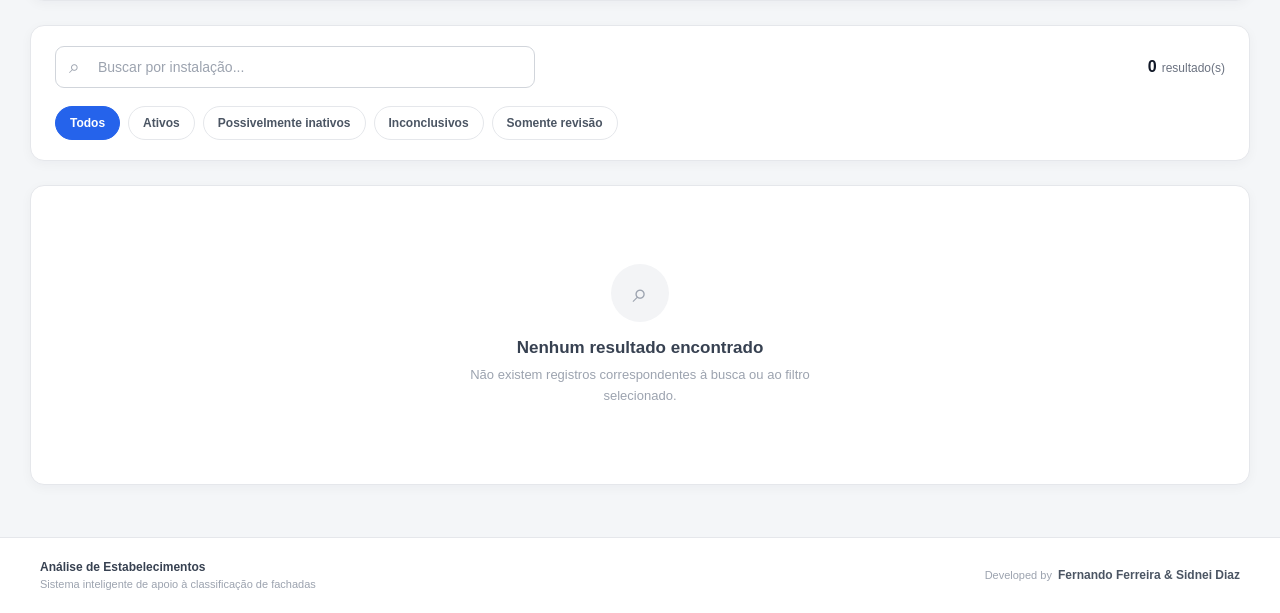
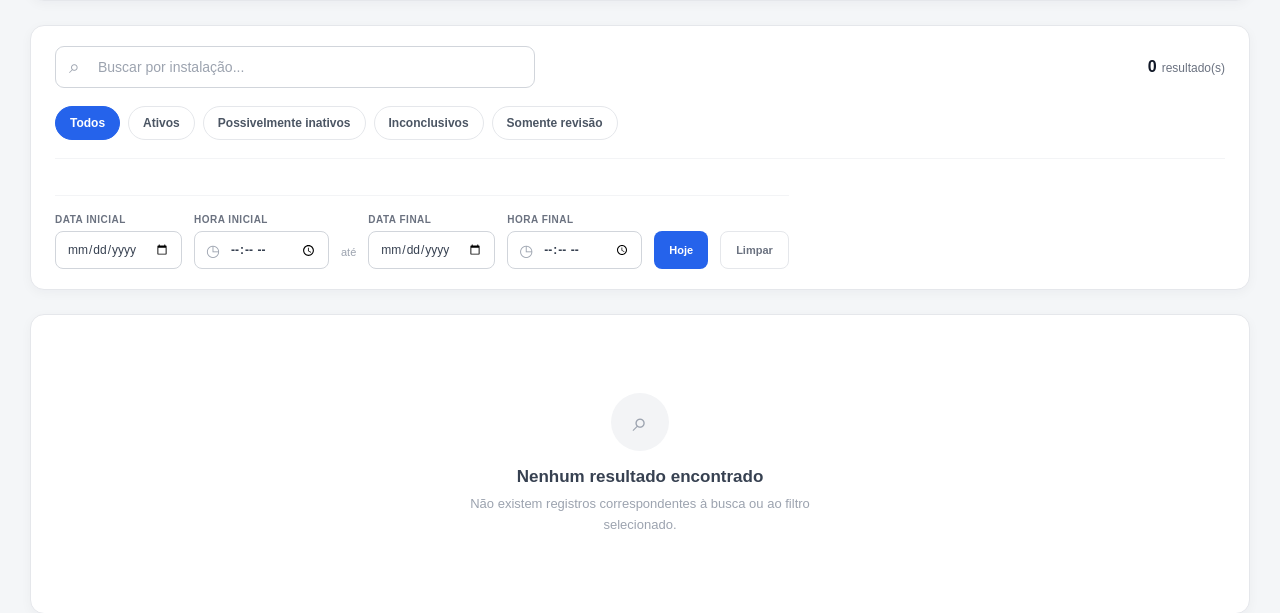
Before and after one commit to nandoalvesferreira20-png/projeto-estabelecimentos, a FastAPI app: page /resultados in a window 1280 px wide. Shown: the part 469-1082 px from the top of the page. Before the commit the page ends 1059 px from the top, so only its background shows below. Run offline with FastAPI, Linux system fonts and the light colour scheme; data that the repository does not hold is empty.

Commit message:
adicionar filtro por data e horário em resultados

```diff
--- a/app/static/css/resultados.css
+++ b/app/static/css/resultados.css
@@ -1304,3 +1304,245 @@ input {
 
     font-size: 10px;
 }
+/* ==========================================
+   FILTRO DE PERÍODO
+========================================== */
+
+.filtro-periodo {
+    margin-top: 18px;
+
+    padding-top: 18px;
+
+    display: flex;
+    align-items: flex-end;
+    flex-wrap: wrap;
+
+    gap: 12px;
+
+    border-top: 1px solid #f3f4f6;
+}
+
+
+.campo-periodo {
+    display: flex;
+    flex-direction: column;
+
+    gap: 6px;
+}
+
+
+.campo-periodo label {
+    color: #6b7280;
+
+    font-size: 10px;
+    font-weight: 700;
+
+    letter-spacing: 0.05em;
+    text-transform: uppercase;
+}
+
+
+.campo-periodo input {
+    height: 38px;
+
+    padding: 0 11px;
+
+    border: 1px solid #d1d5db;
+    border-radius: 8px;
+
+    background: #ffffff;
+    color: #374151;
+
+    outline: none;
+
+    font-size: 12px;
+}
+
+
+.campo-periodo input:focus {
+    border-color: #2563eb;
+
+    box-shadow:
+        0 0 0 3px
+        rgba(37, 99, 235, 0.08);
+}
+
+
+.periodo-separador {
+    padding-bottom: 11px;
+
+    color: #9ca3af;
+
+    font-size: 11px;
+}
+
+
+.btn-periodo {
+    height: 38px;
+
+    padding: 0 15px;
+
+    border: 0;
+    border-radius: 8px;
+
+    background: #2563eb;
+    color: #ffffff;
+
+    cursor: pointer;
+
+    font-size: 11px;
+    font-weight: 700;
+}
+
+
+.btn-periodo:hover {
+    background: #1d4ed8;
+}
+
+
+.btn-periodo.secundario {
+    border: 1px solid #e5e7eb;
+
+    background: #ffffff;
+    color: #6b7280;
+}
+
+
+.btn-periodo.secundario:hover {
+    background: #f9fafb;
+    color: #374151;
+}
+
+
+@media (max-width: 650px) {
+
+    .filtro-periodo {
+        align-items: stretch;
+    }
+
+
+    .campo-periodo {
+        width: 100%;
+    }
+
+
+    .campo-periodo input {
+        width: 100%;
+    }
+
+
+    .periodo-separador {
+        display: none;
+    }
+
+
+    .btn-periodo {
+        flex: 1;
+    }
+}
+.campo-periodo input[type="time"] {
+    min-width: 120px;
+}
+/* ==========================================
+   SELETOR DE HORÁRIO
+========================================== */
+
+.input-hora {
+    position: relative;
+
+    width: 135px;
+    height: 38px;
+
+    display: flex;
+    align-items: center;
+
+    border: 1px solid #d1d5db;
+    border-radius: 8px;
+
+    background: #ffffff;
+
+    transition:
+        border-color 0.2s,
+        box-shadow 0.2s;
+}
+
+
+.input-hora:focus-within {
+    border-color: #2563eb;
+
+    box-shadow:
+        0 0 0 3px
+        rgba(37, 99, 235, 0.08);
+}
+
+
+/* ÍCONE */
+
+.icone-relogio {
+    position: absolute;
+
+    left: 11px;
+
+    color: #9ca3af;
+
+    font-size: 16px;
+
+    pointer-events: none;
+}
+
+
+/* INPUT */
+
+.input-hora input {
+    width: 100%;
+    height: 100%;
+
+    padding:
+        0
+        10px
+        0
+        35px;
+
+    border: none;
+    outline: none;
+
+    background: transparent;
+
+    color: #374151;
+
+    font-family: inherit;
+    font-size: 12px;
+    font-weight: 600;
+
+    cursor: pointer;
+}
+
+
+/* Remove borda herdada do campo-periodo */
+
+.campo-periodo .input-hora input {
+    border: none;
+    box-shadow: none;
+}
+
+
+/* ÍCONE NATIVO DO CHROME */
+
+.input-hora
+input[type="time"]
+::-webkit-calendar-picker-indicator {
+
+    opacity: 0.45;
+
+    cursor: pointer;
+
+    transition: opacity 0.2s;
+}
+
+
+.input-hora
+input[type="time"]
+::-webkit-calendar-picker-indicator:hover {
+
+    opacity: 1;
+}
--- a/app/static/js/resultados.js
+++ b/app/static/js/resultados.js
@@ -56,6 +56,34 @@ const btnLimparBusca =
 const totalFiltrado =
     document.getElementById(
         "total-filtrado"
+    );
+const dataInicial =
+    document.getElementById(
+        "data-inicial"
+    );
+
+const dataFinal =
+    document.getElementById(
+        "data-final"
+    );
+const horaInicial =
+    document.getElementById(
+        "hora-inicial"
+    );
+
+const horaFinal =
+    document.getElementById(
+        "hora-final"
+    );
+
+const btnHoje =
+    document.getElementById(
+        "btn-hoje"
+    );
+
+const btnLimparPeriodo =
+    document.getElementById(
+        "btn-limpar-periodo"
     );
 
 const botoesFiltro =
@@ -316,20 +344,24 @@ function formatarStatus(
 // RESUMO
 // ==========================================
 
-function atualizarResumo() {
+function atualizarResumo(
+    lista = resultados
+) {
 
     let ativos = 0;
     let inativos = 0;
     let inconclusivos = 0;
     let revisoes = 0;
 
-    resultados.forEach(
+
+    lista.forEach(
         resultado => {
 
             const status =
                 normalizarStatus(
                     resultado.status
                 );
+
 
             if (
                 status === "ATIVO"
@@ -349,6 +381,7 @@ function atualizarResumo() {
                 inconclusivos++;
             }
 
+
             if (
                 resultado.requer_revisao
             ) {
@@ -358,8 +391,9 @@ function atualizarResumo() {
         }
     );
 
+
     totalResultados.textContent =
-        resultados.length;
+        lista.length;
 
     totalAtivos.textContent =
         ativos;
@@ -378,6 +412,156 @@ function atualizarResumo() {
 // ==========================================
 // FILTRAGEM
 // ==========================================
+function obterDataAnalise(
+    resultado
+) {
+
+    if (!resultado.data_analise) {
+        return null;
+    }
+
+    const texto =
+        String(
+            resultado.data_analise
+        ).trim();
+
+    /*
+     * Backend:
+     * 2026-09-15T14:25:32
+     *
+     * Queremos:
+     * 2026-09-15
+     */
+
+    const data =
+        texto.slice(
+            0,
+            10
+        );
+
+    if (
+        !/^\d{4}-\d{2}-\d{2}$/.test(
+            data
+        )
+    ) {
+        return null;
+    }
+
+    return data;
+}
+function obterDataHoraAnalise(
+    resultado
+) {
+
+    if (!resultado.data_analise) {
+        return null;
+    }
+
+    const texto =
+        String(
+            resultado.data_analise
+        ).trim();
+
+    /*
+     * Exemplo recebido:
+     *
+     * 2026-09-15T18:10:32
+     */
+
+    if (
+        !texto.includes("T")
+    ) {
+        return null;
+    }
+
+    return texto;
+}
+function correspondePeriodo(
+    resultado
+) {
+
+    const inicioData =
+        dataInicial.value;
+
+    const inicioHora =
+        horaInicial.value;
+
+    const fimData =
+        dataFinal.value;
+
+    const fimHora =
+        horaFinal.value;
+
+
+    // Nenhum filtro selecionado
+
+    if (
+        !inicioData &&
+        !inicioHora &&
+        !fimData &&
+        !fimHora
+    ) {
+        return true;
+    }
+
+
+    const dataHoraResultado =
+        obterDataHoraAnalise(
+            resultado
+        );
+
+
+    if (!dataHoraResultado) {
+        return false;
+    }
+
+
+    // ======================================
+    // LIMITE INICIAL
+    // ======================================
+
+    if (inicioData) {
+
+        const hora =
+            inicioHora || "00:00";
+
+        const limiteInicial =
+            `${inicioData}T${hora}:00`;
+
+
+        if (
+            dataHoraResultado <
+            limiteInicial
+        ) {
+            return false;
+        }
+    }
+
+
+    // ======================================
+    // LIMITE FINAL
+    // ======================================
+
+    if (fimData) {
+
+        const hora =
+            fimHora || "23:59";
+
+        const limiteFinal =
+            `${fimData}T${hora}:59`;
+
+
+        if (
+            dataHoraResultado >
+            limiteFinal
+        ) {
+            return false;
+        }
+    }
+
+
+    return true;
+}
 
 function aplicarFiltros() {
 
@@ -386,13 +570,46 @@ function aplicarFiltros() {
             .trim()
             .toLowerCase();
 
+
+    /*
+     * PRIMEIRO:
+     * filtra somente pelo período.
+     *
+     * Essa lista alimentará também
+     * os cards de métricas.
+     */
+
+    const resultadosPeriodo =
+        resultados.filter(
+            resultado =>
+                correspondePeriodo(
+                    resultado
+                )
+        );
+
+
+    /*
+     * Cards representam o período
+     * selecionado.
+     */
+
+    atualizarResumo(
+        resultadosPeriodo
+    );
+
+
+    /*
+     * DEPOIS:
+     * aplica busca + status.
+     */
+
     resultadosFiltrados =
-        resultados.filter(
+        resultadosPeriodo.filter(
             resultado => {
 
-                // --------------------------
+                // ==========================
                 // BUSCA
-                // --------------------------
+                // ==========================
 
                 const instalacao =
                     String(
@@ -401,19 +618,23 @@ function aplicarFiltros() {
                     )
                         .toLowerCase();
 
+
                 const correspondeBusca =
                     !busca
-                    || instalacao.includes(
+                    ||
+                    instalacao.includes(
                         busca
                     );
+
 
                 if (!correspondeBusca) {
                     return false;
                 }
 
-                // --------------------------
-                // FILTRO
-                // --------------------------
+
+                // ==========================
+                // STATUS
+                // ==========================
 
                 if (
                     filtroAtual ===
@@ -422,6 +643,7 @@ function aplicarFiltros() {
 
                     return true;
                 }
+
 
                 if (
                     filtroAtual ===
@@ -434,6 +656,7 @@ function aplicarFiltros() {
                     );
                 }
 
+
                 return (
                     normalizarStatus(
                         resultado.status
@@ -443,11 +666,11 @@ function aplicarFiltros() {
             }
         );
 
+
     indiceAtual = 0;
 
     atualizarVisualizacao();
 }
-
 
 // ==========================================
 // VISUALIZAÇÃO
@@ -1145,6 +1368,83 @@ document.addEventListener(
     }
 );
 
+// ==========================================
+// FILTRO POR PERÍODO
+// ==========================================
+
+dataInicial.addEventListener(
+    "change",
+    aplicarFiltros
+);
+
+
+dataFinal.addEventListener(
+    "change",
+    aplicarFiltros
+);
+horaInicial.addEventListener(
+    "change",
+    aplicarFiltros
+);
+
+horaFinal.addEventListener(
+    "change",
+    aplicarFiltros
+);
+
+
+btnLimparPeriodo.addEventListener(
+    "click",
+    () => {
+
+        dataInicial.value = "";
+        dataFinal.value = "";
+        horaInicial.value = "";
+        horaFinal.value = "";
+
+        aplicarFiltros();
+    }
+);
+
+
+btnHoje.addEventListener(
+    "click",
+    () => {
+
+        const agora =
+            new Date();
+
+        const ano =
+            agora.getFullYear();
+
+        const mes =
+            String(
+                agora.getMonth() + 1
+            ).padStart(
+                2,
+                "0"
+            );
+
+        const dia =
+            String(
+                agora.getDate()
+            ).padStart(
+                2,
+                "0"
+            );
+
+        const hoje =
+            `${ano}-${mes}-${dia}`;
+
+        dataInicial.value =
+            hoje;
+
+        dataFinal.value =
+            hoje;
+
+        aplicarFiltros();
+    }
+);
 
 // ==========================================
 // INICIALIZAÇÃO
--- a/app/templates/resultados.html
+++ b/app/templates/resultados.html
@@ -313,6 +313,114 @@
                     </button>
 
                 </div>
+                <div class="filtro-periodo">
+
+<div class="filtro-periodo">
+
+    <!-- DATA INICIAL -->
+
+    <div class="campo-periodo">
+        <label for="data-inicial">
+            Data inicial
+        </label>
+
+        <input
+            type="date"
+            id="data-inicial"
+        >
+    </div>
+
+
+    <!-- HORA INICIAL -->
+
+    <div class="campo-periodo campo-hora">
+        <label for="hora-inicial">
+            Hora inicial
+        </label>
+
+        <div class="input-hora">
+
+            <span class="icone-relogio">
+                ◷
+            </span>
+
+            <input
+                type="time"
+                id="hora-inicial"
+                step="60"
+            >
+
+        </div>
+    </div>
+
+
+    <!-- SEPARADOR -->
+
+    <span class="periodo-separador">
+        até
+    </span>
+
+
+    <!-- DATA FINAL -->
+
+    <div class="campo-periodo">
+        <label for="data-final">
+            Data final
+        </label>
+
+        <input
+            type="date"
+            id="data-final"
+        >
+    </div>
+
+
+    <!-- HORA FINAL -->
+
+    <div class="campo-periodo campo-hora">
+        <label for="hora-final">
+            Hora final
+        </label>
+
+        <div class="input-hora">
+
+            <span class="icone-relogio">
+                ◷
+            </span>
+
+            <input
+                type="time"
+                id="hora-final"
+                step="60"
+            >
+
+        </div>
+    </div>
+
+
+    <!-- HOJE -->
+
+    <button
+        type="button"
+        id="btn-hoje"
+        class="btn-periodo"
+    >
+        Hoje
+    </button>
+
+
+    <!-- LIMPAR -->
+
+    <button
+        type="button"
+        id="btn-limpar-periodo"
+        class="btn-periodo secundario"
+    >
+        Limpar
+    </button>
+
+</div>
+
 
             </section>
 
```
